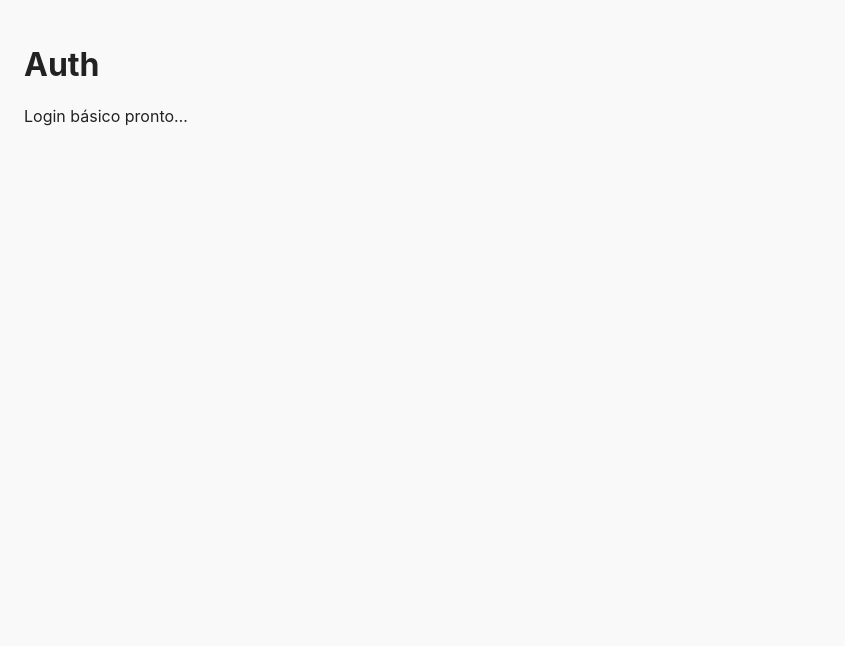
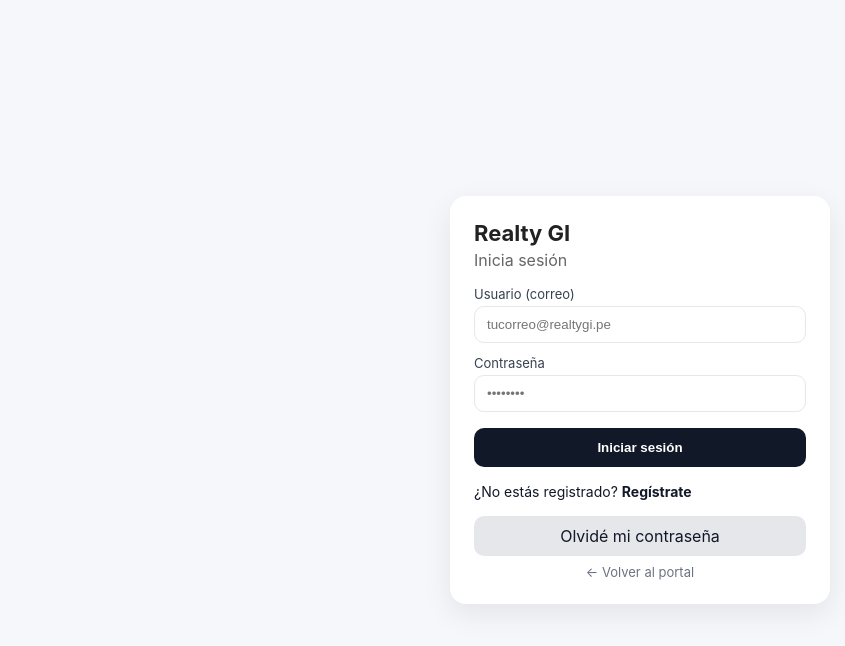
Before and after one commit to Bry504/realtygi-app, a Next.js app: page /Realtygi/auth in a window 1280 px wide. Shown: the top 646 px of the page, without its empty margins (0-845 px from the left). Built offline with nearby package versions, Linux system fonts and the light colour scheme.

Commit message:
feat: login como landing; fix links sin basePath; rename OR page; redirects

```diff
--- a/next.config.ts
+++ b/next.config.ts
@@ -4,6 +4,14 @@ const nextConfig: NextConfig = {
   basePath: '/Realtygi',
   reactStrictMode: true,
   trailingSlash: false,
+  async redirects() {
+    return [
+      // Visit (/) -> login
+      { source: '/', destination: '/Realtygi/auth', permanent: false },
+      // Si alguien entra a /Realtygi -> también al login
+      { source: '/Realtygi', destination: '/Realtygi/auth', permanent: false },
+    ];
+  },
 };
 
 export default nextConfig;
--- a/pages/auth.tsx
+++ b/pages/auth.tsx
@@ -1,12 +1,109 @@
-import React from 'react';
+import React, { useState } from 'react';
+import Link from 'next/link';
 
-const Auth: React.FC = () => {
+export default function AuthPage() {
+  const [loading, setLoading] = useState(false);
+  const [form, setForm] = useState({ email: '', password: '' });
+  const [msg, setMsg] = useState<string | null>(null);
+
+  function handleChange(e: React.ChangeEvent<HTMLInputElement>) {
+    const { name, value } = e.target;
+    setForm((f) => ({ ...f, [name]: value }));
+  }
+
+  async function handleSubmit(e: React.FormEvent) {
+    e.preventDefault();
+    setMsg(null);
+    setLoading(true);
+    await new Promise((r) => setTimeout(r, 600)); // demo
+    setLoading(false);
+    setMsg('✅ (Demo) Iniciar sesión simulado. Luego conectamos Supabase Auth.');
+  }
+
   return (
-    <main style={{ padding: 24 }}>
-      <h1>Auth</h1>
-      <p>Login básico pronto…</p>
+    <main style={{ minHeight: '100vh', display: 'grid', placeItems: 'center', background: '#f6f7fb' }}>
+      <div style={{ width: 380, background: '#fff', padding: 24, borderRadius: 16, boxShadow: '0 10px 30px rgba(0,0,0,0.08)' }}>
+        <header style={{ marginBottom: 16 }}>
+          <h1 style={{ margin: 0, fontSize: 22 }}>Realty GI</h1>
+          <p style={{ margin: '4px 0 0 0', color: '#666' }}>Inicia sesión</p>
+        </header>
+
+        <form onSubmit={handleSubmit} style={{ display: 'grid', gap: 12 }}>
+          <div>
+            <label style={{ display: 'block', fontSize: 13, color: '#374151', marginBottom: 4 }}>Usuario (correo)</label>
+            <input
+              name="email"
+              type="email"
+              required
+              value={form.email}
+              onChange={handleChange}
+              placeholder="tucorreo@realtygi.pe"
+              style={inputStyle}
+            />
+          </div>
+          <div>
+            <label style={{ display: 'block', fontSize: 13, color: '#374151', marginBottom: 4 }}>Contraseña</label>
+            <input
+              name="password"
+              type="password"
+              required
+              minLength={6}
+              value={form.password}
+              onChange={handleChange}
+              placeholder="••••••••"
+              style={inputStyle}
+            />
+          </div>
+
+          <button
+            type="submit"
+            disabled={loading}
+            style={{
+              marginTop: 4, padding: '12px 14px', borderRadius: 10, border: 'none',
+              background: '#111827', color: '#fff', fontWeight: 600, cursor: 'pointer'
+            }}
+          >
+            {loading ? 'Procesando…' : 'Iniciar sesión'}
+          </button>
+
+          {msg && (
+            <div style={{ background: '#eefdf3', color: '#14532d', padding: 10, borderRadius: 8, fontSize: 13 }}>
+              {msg}
+            </div>
+          )}
+        </form>
+
+        <div style={{ marginTop: 16, display: 'grid', gap: 8 }}>
+          {/* Este link va a una ruta que luego crearemos */}
+          <Link href="/register" style={{ fontSize: 14, color: '#111827' }}>
+            ¿No estás registrado? <strong>Regístrate</strong>
+          </Link>
+
+          <Link
+            href="/forgot-password"
+            style={{
+              marginTop: 8, display: 'inline-block',
+              padding: '10px 14px', textAlign: 'center',
+              borderRadius: 10, background: '#e5e7eb', color: '#111827', textDecoration: 'none'
+            }}
+          >
+            Olvidé mi contraseña
+          </Link>
+
+          {/* Volver al portal (Next añadirá /Realtygi solo) */}
+          <Link href="/" style={{ fontSize: 13, color: '#6b7280', justifySelf: 'center' }}>
+            ← Volver al portal
+          </Link>
+        </div>
+      </div>
     </main>
   );
+}
+
+const inputStyle: React.CSSProperties = {
+  width: '100%',
+  padding: '10px 12px',
+  borderRadius: 10,
+  border: '1px solid #e5e7eb',
+  outline: 'none'
 };
-
-export default Auth;
--- a/pages/index.tsx
+++ b/pages/index.tsx
@@ -21,8 +21,9 @@ const Home: React.FC = () => {
 
       <ul style={{ listStyle: 'none', padding: 0, margin: 0 }}>
         <li style={{ marginBottom: 12 }}>
+          {/* OJO: sin /Realtygi porque Next lo añade solo */}
           <Link
-            href="/Realtygi/auth"
+            href="/auth"
             style={{
               padding: '10px 16px',
               background: '#111827',
@@ -36,7 +37,7 @@ const Home: React.FC = () => {
         </li>
         <li>
           <Link
-            href="/Realtygi/orden-de-requerimiento"
+            href="/orden-de-requerimiento"
             style={{
               padding: '10px 16px',
               background: '#e5e7eb',
```
Also changed, not shown: pages/orden-de-requerimiento.tsx (renamed from pages/orden_de_requerimiento.tsx).
